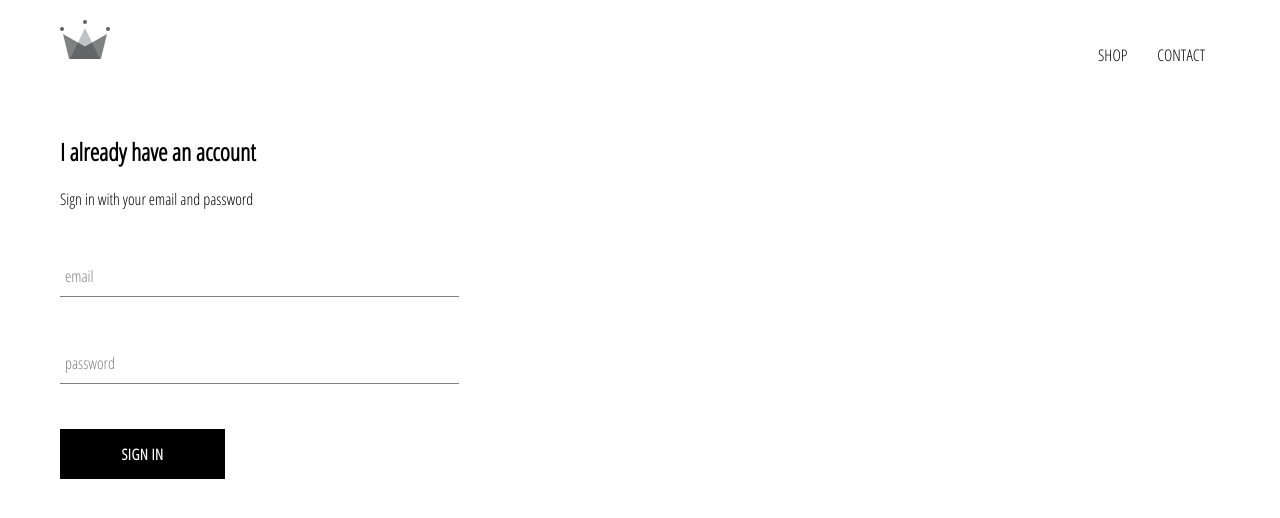
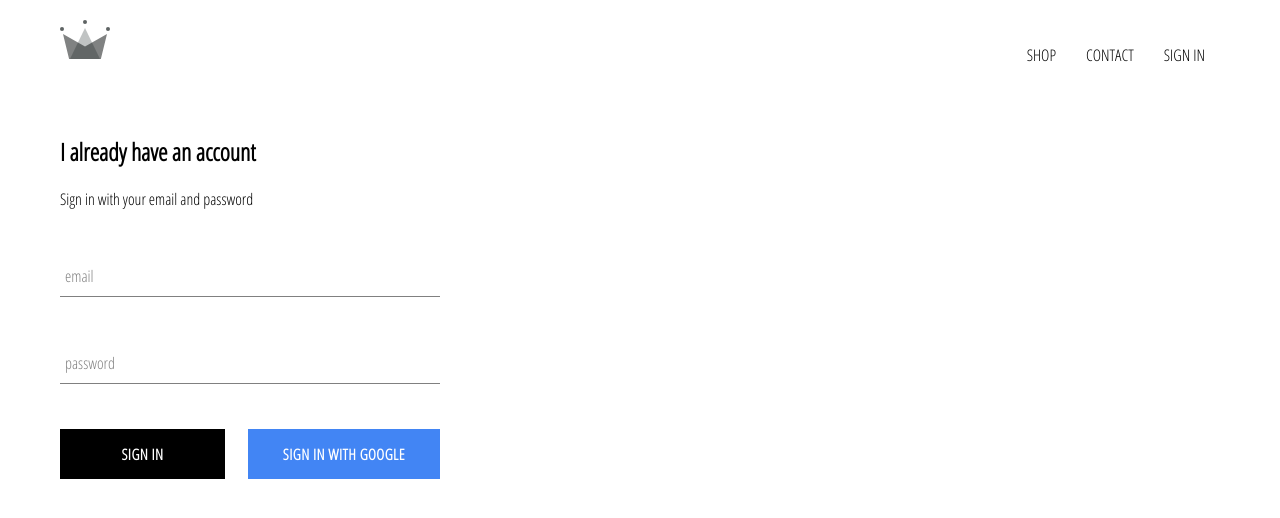
Before and after one commit to JingdaMai/crwn-clothing, a React (Create React App) app: page /signin in a window 1280 px wide. Shown: the top 518 px of the page. Built offline with nearby package versions, Linux system fonts and the light colour scheme; no server answers.

Commit message:
integrated firebase into application, created sign in page with sign in component and sign in with google

```diff
--- a/package.json
+++ b/package.json
@@ -6,6 +6,7 @@
     "@testing-library/jest-dom": "^5.11.6",
     "@testing-library/react": "^11.2.2",
     "@testing-library/user-event": "^12.2.2",
+    "firebase": "^8.1.1",
     "node-sass": "^4.14.1",
     "react": "^17.0.1",
     "react-dom": "^17.0.1",
--- a/src/App.css
+++ b/src/App.css
@@ -7,3 +7,7 @@
   text-decoration: none;
   color: black;
 }
+
+* {
+  box-sizing: border-box;
+}
--- a/src/App.js
+++ b/src/App.js
@@ -7,11 +7,35 @@
 import ShopPage from './pages/shop/shop.component';
 import SignInAndSignUpPage from './pages/sign-in-and-sign-up/sign-in-and-sign-up.component';
 import Header from './components/header/header.component';
+import { auth } from './firebase/firebase.utils';
 
-function App() {
+class App extends React.Component {
+  constructor() {
+    super();
+
+    this.state = {
+      currentUser: null
+    };
+  }
+
+  unsubscribeFromAuth = null
+
+  componentDidMount() {
+    this.unsubscribeFromAuth = auth.onAuthStateChanged(user => {
+      this.setState({ currentUser: user });
+
+      console.log(user);
+    });
+  }
+
+  componentWillUnmount() {
+    this.unsubscribeFromAuth();
+  }
+
+  render() {
     return (
       <div>
-      <Header />
+        <Header currentUser={this.state.currentUser}/>
         <Switch>
           <Route exact path='/' component={HomePage} />
           <Route path='/shop' component={ShopPage} />
@@ -20,5 +44,6 @@
       </div>
     );
   }
+}
 
 export default App;
--- a/src/components/custom-button/custom-buttom.styles.scss
+++ b/src/components/custom-button/custom-buttom.styles.scss
@@ -19,4 +19,14 @@
     color: black;
     border: 1px solid black;
   }
+
+  &.google-sign-in {
+    background-color: #4285f4;
+    color: white;
+
+    &.hover {
+      background-color: #357ae8;
+      border: none;
+    }
+  }
 }
--- a/src/components/custom-button/custom-button.component.jsx
+++ b/src/components/custom-button/custom-button.component.jsx
@@ -2,8 +2,11 @@
 
 import './custom-buttom.styles.scss';
 
-const CustomButton = ({ children, ...otherProps }) => (
-  <button className='custom-button' {...otherProps}>
+const CustomButton = ({ children, isGoogleSignIn, ...otherProps }) => (
+  <button
+    className={`${isGoogleSignIn ? 'google-sign-in': ''} custom-button`}
+    {...otherProps}
+  >
     {children}
   </button>
 );
--- a/src/components/header/header.component.jsx
+++ b/src/components/header/header.component.jsx
@@ -1,11 +1,13 @@
 import React from 'react';
 import { Link } from 'react-router-dom';
+
+import { auth } from '../../firebase/firebase.utils';
 
 import { ReactComponent as Logo } from '../../assets/crown.svg';
 
 import './header.styles.scss';
 
-const Header = () => (
+const Header = ({ currentUser }) => (
   <div className='header'>
     <Link to='/'>
       <Logo className='logo' />
@@ -17,6 +19,15 @@
       <Link className='option' to='/contact'>
         CONTACT
       </Link>
+      {currentUser ? (
+        <div className='option' onClick={() => auth.signOut()}>
+          SIGN OUT
+        </div>
+      ) : (
+        <Link className='option' to='/signin'>
+          SIGN IN
+        </Link>
+      )}
     </div>
   </div>
 );
--- a/src/components/header/header.styles.scss
+++ b/src/components/header/header.styles.scss
@@ -20,6 +20,7 @@
 
     .option {
       padding: 10px 15px;
+      cursor: pointer;
     }
   }
 }
--- a/src/components/sign-in/sign-in.component.jsx
+++ b/src/components/sign-in/sign-in.component.jsx
@@ -2,6 +2,8 @@
 
 import FormInput from '../form-input/form-input.component';
 import CustomButton from '../custom-button/custom-button.component';
+
+import { signInWithGoogle } from '../../firebase/firebase.utils';
 
 import './sign-in.styles.scss';
 
@@ -50,8 +52,13 @@
             label='password'
             required
           />
+          <div className='buttons'>
+            <CustomButton type='submit'>Sign in</CustomButton>
+            <CustomButton onClick={signInWithGoogle} isGoogleSignIn>
+              Sign in with Google
+            </CustomButton>
+          </div>
 
-          <CustomButton type='submit'>Sign in</CustomButton>
         </form>
       </div>
     );
--- a/src/components/sign-in/sign-in.styles.scss
+++ b/src/components/sign-in/sign-in.styles.scss
@@ -1,9 +1,14 @@
 .sign-in {
-  width: 30vw;
+  width: 380px;
   display: flex;
   flex-direction: column;
 
   .title {
     margin: 10px 0;
   }
+
+  .buttons {
+    display: flex;
+    justify-content: space-between;
+  }
 }
--- /dev/null
+++ b/src/firebase/firebase.utils.js
@@ -0,0 +1,24 @@
+import firebase from 'firebase/app';
+import 'firebase/firestore';
+import 'firebase/auth';
+
+const config = {
+  apiKey: "AIzaSyAQo5DJ28Ny2TvJlbV6IofJLbPSNwvQ584",
+  authDomain: "crwn-db-13aa6.firebaseapp.com",
+  databaseURL: "https://crwn-db-13aa6.firebaseio.com",
+  projectId: "crwn-db-13aa6",
+  storageBucket: "crwn-db-13aa6.appspot.com",
+  messagingSenderId: "4398714655",
+  appId: "1:4398714655:web:ccb89bc8fe4d434c9b2a2a"
+};
+
+firebase.initializeApp(config);
+
+export const auth = firebase.auth();
+export const firestore = firebase.firestore();
+
+const provider = new firebase.auth.GoogleAuthProvider();
+provider.setCustomParameters({ prompt: 'select_account' });
+export const signInWithGoogle = () => auth.signInWithPopup(provider);
+
+export default firebase;
```
Also changed, not shown: 1 other file (tests, documents, lock files or other folders). Lines whose indentation alone changed are shown as unchanged.
